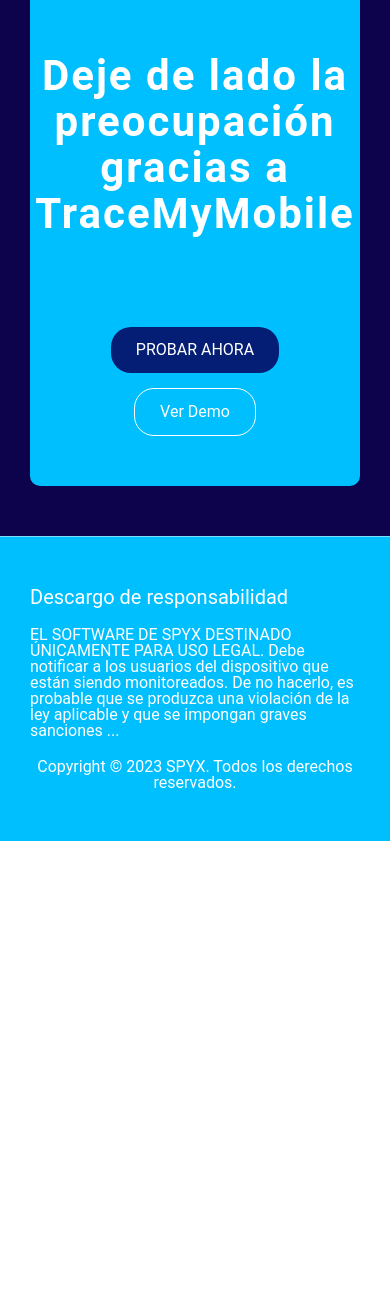
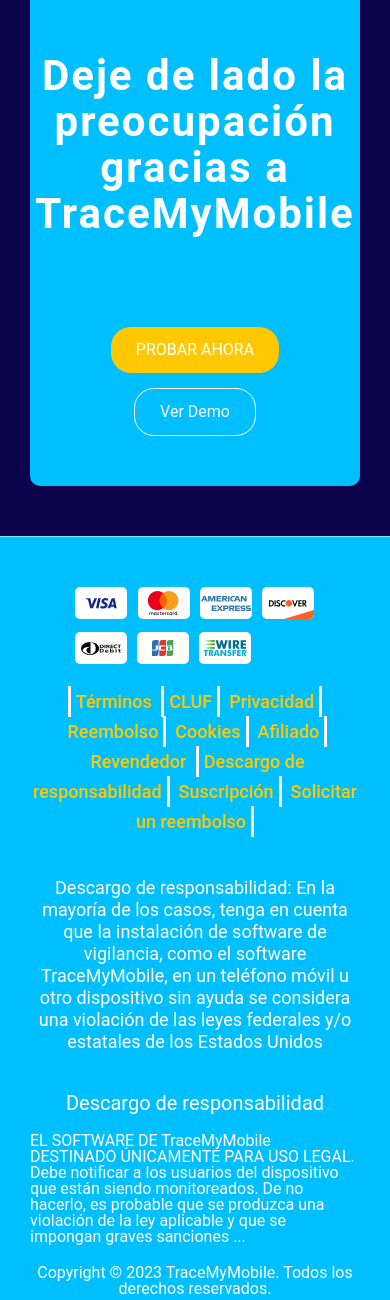
Before and after one commit to Vitalik-13/task-1, a plain HTML site: page index.html in a window 390 px wide. Shown: the part 9851-11151 px from the top of the page. Before the commit the page ends 10692 px from the top, so only its background shows below. Drawn offline with nearby package versions, Linux system fonts and the light colour scheme.

Commit message:
last commit

```diff
--- a/index.html
+++ b/index.html
@@ -28,11 +28,11 @@
                   class="logo-icon"
                 />
               </a>
-              <a href="" class="logo-link">TraceMyMobile</a>
+              <a href="https://scannero.io/es/email/?region=46&aff_id=ho_15780&utm_source=HasOffers&utm_medium=ho_15780&c=UA&city=Lviv&gAdwordsID=&offer_id=84&transaction_id=1026aaad5a81b0ded1a0d17d7ad548&goal=fp&aff_sub=&aff_sub2=&aff_sub3=&aff_sub4=&aff_sub5=&utm_campaign=&brand=scannero" target="_blank" class="logo-link">TraceMyMobile</a>
             </div>
             <div class="header-links">
-              <a href="" class="headers-link">Ver Demo</a>
-              <a href="" class="headers-link backround">PRUEBA</a>
+              <a href="https://scannero.io/es/email/?region=46&aff_id=ho_15780&utm_source=HasOffers&utm_medium=ho_15780&c=UA&city=Lviv&gAdwordsID=&offer_id=84&transaction_id=1026aaad5a81b0ded1a0d17d7ad548&goal=fp&aff_sub=&aff_sub2=&aff_sub3=&aff_sub4=&aff_sub5=&utm_campaign=&brand=scannero" target="_blank" class="headers-link">Ver Demo</a>
+              <a href="https://scannero.io/es/email/?region=46&aff_id=ho_15780&utm_source=HasOffers&utm_medium=ho_15780&c=UA&city=Lviv&gAdwordsID=&offer_id=84&transaction_id=1026aaad5a81b0ded1a0d17d7ad548&goal=fp&aff_sub=&aff_sub2=&aff_sub3=&aff_sub4=&aff_sub5=&utm_campaign=&brand=scannero" target="_blank" class="headers-link backround">PROBAR AHORA</a>
             </div>
             <div class="shewron-container">
               <img src="./images/icons8-шеврон-вниз-32.png" alt="">
@@ -94,8 +94,8 @@
                 </div>
               </div>
               <div class="main-description-buttons">
-                <a href="" class="header-link">Ver Demo</a>
-                <a href="" class="header-link backround">PRUEBA</a>
+                <a href="https://scannero.io/es/email/?region=46&aff_id=ho_15780&utm_source=HasOffers&utm_medium=ho_15780&c=UA&city=Lviv&gAdwordsID=&offer_id=84&transaction_id=1026aaad5a81b0ded1a0d17d7ad548&goal=fp&aff_sub=&aff_sub2=&aff_sub3=&aff_sub4=&aff_sub5=&utm_campaign=&brand=scannero" target="_blank" class="header-link">Ver Demo</a>
+                <a href="https://scannero.io/es/email/?region=46&aff_id=ho_15780&utm_source=HasOffers&utm_medium=ho_15780&c=UA&city=Lviv&gAdwordsID=&offer_id=84&transaction_id=1026aaad5a81b0ded1a0d17d7ad548&goal=fp&aff_sub=&aff_sub2=&aff_sub3=&aff_sub4=&aff_sub5=&utm_campaign=&brand=scannero" target="_blank" class="header-link backround">PRUEBA</a>
               </div>
             </div>
             <div class="main-image">
@@ -196,7 +196,7 @@
               </p>
             </div>
           </div>
-          <a href="" class="header-link backround">Explora todas las funciones en la demostración</a>
+          <a href="https://scannero.io/es/email/?region=46&aff_id=ho_15780&utm_source=HasOffers&utm_medium=ho_15780&c=UA&city=Lviv&gAdwordsID=&offer_id=84&transaction_id=1026aaad5a81b0ded1a0d17d7ad548&goal=fp&aff_sub=&aff_sub2=&aff_sub3=&aff_sub4=&aff_sub5=&utm_campaign=&brand=scannero" target="_blank" class="header-link backround">Explora todas las funciones en la demostración</a>
           </div>
         </div>
       </div>
@@ -228,7 +228,7 @@
         </div>
       </div>
       <div class="text-alagin-center">
-      <a href="" class="header-link backround">Configurar ahora</a>
+      <a href="https://scannero.io/es/email/?region=46&aff_id=ho_15780&utm_source=HasOffers&utm_medium=ho_15780&c=UA&city=Lviv&gAdwordsID=&offer_id=84&transaction_id=1026aaad5a81b0ded1a0d17d7ad548&goal=fp&aff_sub=&aff_sub2=&aff_sub3=&aff_sub4=&aff_sub5=&utm_campaign=&brand=scannero" target="_blank" class="header-link backround">Configurar ahora</a>
     </div>
     </div>
     </section>
@@ -259,7 +259,7 @@
         </div>
       </div>
       <div class="text-alagin-center">
-      <a href="" class="header-link backround">Comience el monitoreo sin rastro ahora</a>
+      <a href="https://scannero.io/es/email/?region=46&aff_id=ho_15780&utm_source=HasOffers&utm_medium=ho_15780&c=UA&city=Lviv&gAdwordsID=&offer_id=84&transaction_id=1026aaad5a81b0ded1a0d17d7ad548&goal=fp&aff_sub=&aff_sub2=&aff_sub3=&aff_sub4=&aff_sub5=&utm_campaign=&brand=scannero" target="_blank" class="header-link backround">Comience el monitoreo sin rastro ahora</a>
     </div>
     </div>
     </section>
@@ -393,7 +393,7 @@
                 class="logo-icon"
               />
             </a>
-            <a href="" class="logo-link">TraceMyMobile</a>
+            <a href="https://scannero.io/es/email/?region=46&aff_id=ho_15780&utm_source=HasOffers&utm_medium=ho_15780&c=UA&city=Lviv&gAdwordsID=&offer_id=84&transaction_id=1026aaad5a81b0ded1a0d17d7ad548&goal=fp&aff_sub=&aff_sub2=&aff_sub3=&aff_sub4=&aff_sub5=&utm_campaign=&brand=scannero" target="_blank" class="logo-link">TraceMyMobile</a>
           </div>
           <p class="result-center-description">
             Respaldados por décadas de experiencia en tecnología de piratería telefónica e ingeniería inversa, nos esforzamos por brindar la solución de seguimiento telefónico más poderosa, segura y fácil de usar. Nuestra misión es brindarle una vida más tranquila, ofreciéndole experiencias de seguimiento sin rastro.
@@ -414,7 +414,7 @@
           </div>
         </div>
         <div class="text-alagin-center">
-          <a href="" class="header-link backround">Comience el monitoreo sin rastro ahora</a>
+          <a href="https://scannero.io/es/email/?region=46&aff_id=ho_15780&utm_source=HasOffers&utm_medium=ho_15780&c=UA&city=Lviv&gAdwordsID=&offer_id=84&transaction_id=1026aaad5a81b0ded1a0d17d7ad548&goal=fp&aff_sub=&aff_sub2=&aff_sub3=&aff_sub4=&aff_sub5=&utm_campaign=&brand=scannero" target="_blank" class="header-link backround">Comience el monitoreo sin rastro ahora</a>
         </div>
         <div class="last-blosk">
           <div class="logo bacground-logo">
@@ -430,8 +430,8 @@
           <h2 class="section-descripton-title white">Deje de lado la preocupación
             gracias a TraceMyMobile</h2>
             <div class="link-wrapper">
-            <a href="" class="last-link">PROBAR AHORA</a>
-            <a href="" class="last-link none-backround"> Ver Demo</a>
+            <a href="https://scannero.io/es/email/?region=46&aff_id=ho_15780&utm_source=HasOffers&utm_medium=ho_15780&c=UA&city=Lviv&gAdwordsID=&offer_id=84&transaction_id=1026aaad5a81b0ded1a0d17d7ad548&goal=fp&aff_sub=&aff_sub2=&aff_sub3=&aff_sub4=&aff_sub5=&utm_campaign=&brand=scannero" target="_blank"class="last-link">PROBAR AHORA</a>
+            <a href="https://scannero.io/es/email/?region=46&aff_id=ho_15780&utm_source=HasOffers&utm_medium=ho_15780&c=UA&city=Lviv&gAdwordsID=&offer_id=84&transaction_id=1026aaad5a81b0ded1a0d17d7ad548&goal=fp&aff_sub=&aff_sub2=&aff_sub3=&aff_sub4=&aff_sub5=&utm_campaign=&brand=scannero" target="_blank" class="last-link none-backround"> Ver Demo</a>
           </div>
         </div>
       </div>
@@ -439,9 +439,35 @@
     <footer class="footer">
       <div class="container">
         <div class="footer-content">
+          <div class="add-block">
+            <div class="link-container">
+            <a href="#" class="linl-add">Términos </a>
+            <a href="#" class="linl-add">CLUF</a>
+            <a href="#" class="linl-add">Privacidad</a>
+            <a href="#" class="linl-add">Reembolso</a>
+            <a href="#" class="linl-add">Cookies</a>
+            <a href="#" class="linl-add">Afiliado</a>
+            <a href="#" class="linl-add">Revendedor </a>
+            <a href="#" class="linl-add">Descargo de responsabilidad</a>
+            <a href="#" class="linl-add">Suscripción</a>
+            <a href="#" class="linl-add">Solicitar un reembolso</a>
+          </div>
+          <div class="cards-imges-block">
+            <a href=""><img src="./images/visa.svg" alt="payment card foto"> </a>
+            <a href=""> <img src="./images/master.svg" alt="payment card foto"></a>
+            <a href=""><img src="./images/amex.svg" alt="payment card foto"></a>
+            <a href=""><img src="./images/discover.svg" alt="payment card foto"></a>
+            <a href=""><img src="./images/direct.svg" alt="payment card foto"></a>
+            <a href=""><img src="./images/jcb.svg" alt="payment card foto"></a>
+            <a href=""><img src="./images/wire.svg" alt="payment card foto"></a>
+          </div>
+        </div>
+        <p class="description-footer-paragraph">
+          Descargo de responsabilidad: En la mayoría de los casos, tenga en cuenta que la instalación de software de vigilancia, como el software TraceMyMobile, en un teléfono móvil u otro dispositivo sin ayuda se considera una violación de las leyes federales y/o estatales de los Estados Unidos <span class="click-span"></span>
+        </p>
           <p class="big-text">Descargo de responsabilidad</p>
-          <p>EL SOFTWARE DE SPYX DESTINADO ÚNICAMENTE PARA USO LEGAL. Debe notificar a los usuarios del dispositivo que están siendo monitoreados. De no hacerlo, es probable que se produzca una violación de la ley aplicable y que se impongan graves sanciones ...</p>
-          <p class="center">Copyright © 2023 SPYX. Todos los derechos reservados.</p>
+          <p>EL SOFTWARE DE TraceMyMobile DESTINADO ÚNICAMENTE PARA USO LEGAL. Debe notificar a los usuarios del dispositivo que están siendo monitoreados. De no hacerlo, es probable que se produzca una violación de la ley aplicable y que se impongan graves sanciones ...</p>
+          <p class="center">Copyright © 2023 TraceMyMobile. Todos los derechos reservados.</p>
         </div>
       </div>
     </footer>
--- a/style.css
+++ b/style.css
@@ -507,12 +507,12 @@ a {
 .last-link {
   padding: 15px 25px;
   border-radius: 20px;
-  background-color: #041e76;
+  background-color: rgb(255, 200, 0);
   color: white;
   transition: all 0.5s ease;
 }
 .last-link:hover {
-  background-color: #0c034c;
+  background-color: rgb(161, 130, 17);
 }
 .none-backround {
   background-color: transparent;
@@ -541,10 +541,43 @@ a {
   gap: 20px 0;
 }
 .big-text {
+  text-align: center;
   font-size: 20px;
 }
 .center {
   text-align: center;
+}
+.cards-imges-block {
+  display: flex;
+  flex-wrap: wrap;
+  gap: 10px;
+  max-width: 240px;
+}
+.linl-add {
+  flex-shrink: 0;
+  font-size: 18px;
+  padding: 5px;
+  border-right: 3px solid white;
+  color: rgb(255, 200, 0);
+  font-weight: 500;
+  line-height: 30px;
+  transition: all 0.3s ease;
+}
+.linl-add:hover {
+  text-decoration: underline;
+}
+.linl-add:first-child {
+  border-left: 3px solid white;
+}
+.description-footer-paragraph {
+  padding: 20px 0;
+  text-align: center;
+  font-size: 18px;
+  line-height: 22px;
+}
+.add-block {
+  align-items: center;
+  display: flex;
 }
 @media (max-width: 920px) {
   .main-foto {
@@ -564,6 +597,11 @@ a {
     padding-top: 120px;
     flex-direction: column-reverse;
     text-align: center;
+  }
+  .add-block {
+    flex-direction: column-reverse;
+    text-align: center;
+    gap: 20px 0;
   }
   .main-foto {
     width: 100%;
```
Also changed, not shown: images/amex.svg (added), images/direct.svg (added), images/discover.svg (added), images/jcb.svg (added), images/master.svg (added), images/security-metrics.svg (added), images/visa.svg (added), images/wire.svg (added).
